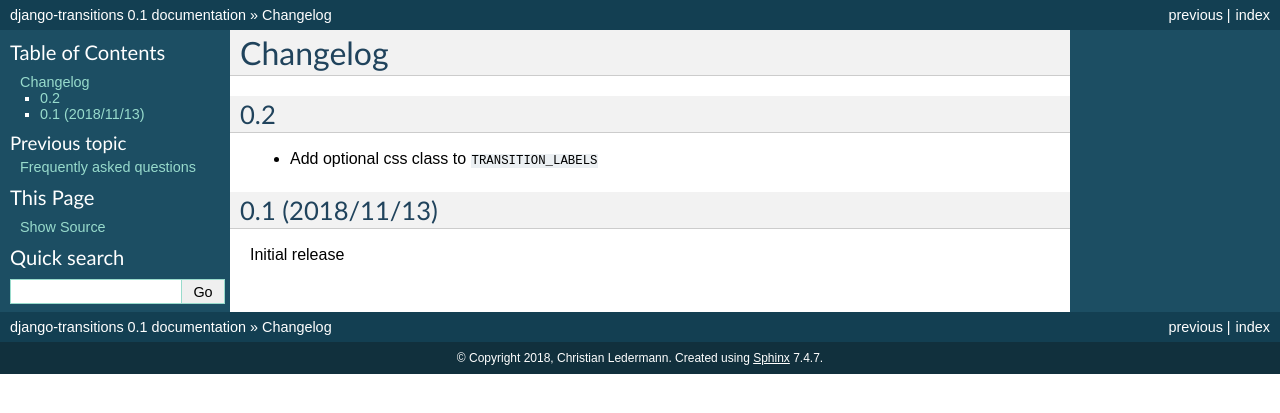
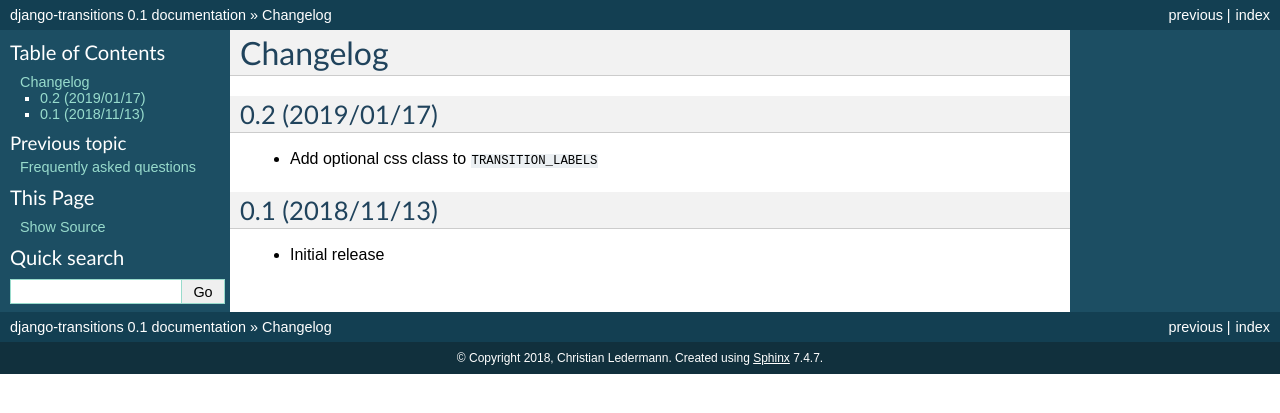
Before and after one commit to PrimarySite/django-transitions, a Sphinx documentation site: the page built from docs/source/changes.rst, in a window 1280 px wide. Shown: the top 413 px of the page. Built offline with Sphinx 7.4.7, drawn with Linux system fonts in a browser that asks for light colours.

Commit message:
update changelog

```diff
--- a/docs/source/changes.rst
+++ b/docs/source/changes.rst
@@ -1,7 +1,7 @@
 Changelog
 ==========
 
-0.2
+0.2 (2019/01/17)
 -----------------
 
 - Add optional css class to ``TRANSITION_LABELS``
@@ -10,4 +10,4 @@ Changelog
 0.1 (2018/11/13)
 -----------------
 
-Initial release
+- Initial release
```
